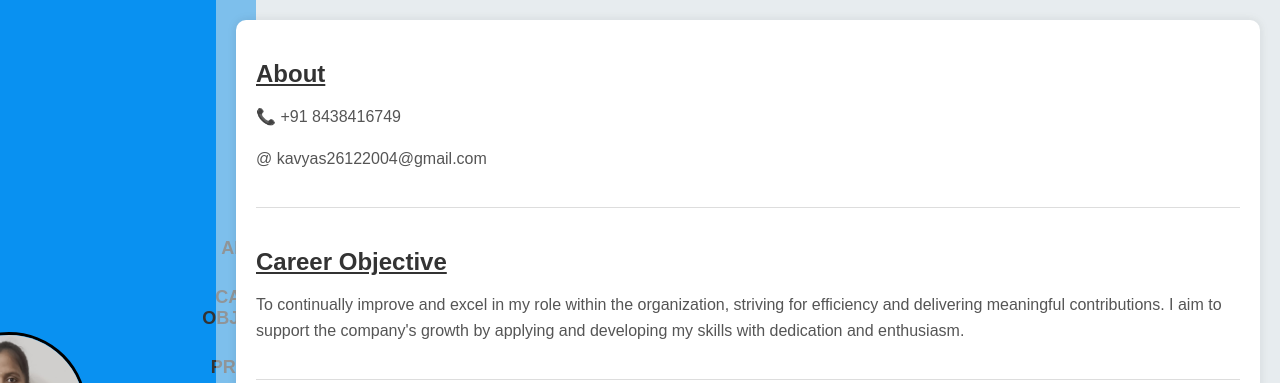
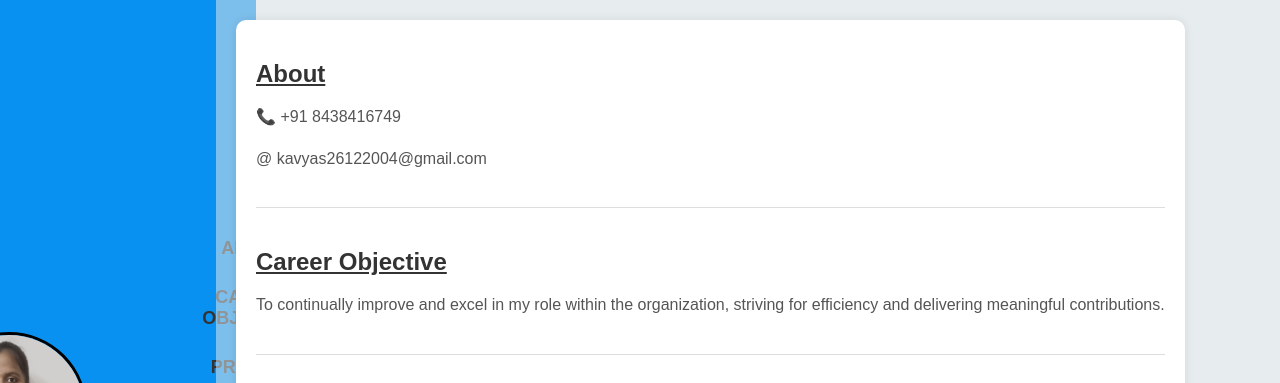
Before and after one commit to kavya-senthilkumar/exp2, a plain HTML site: page index.html in a window 1280 px wide. Shown: the top 383 px of the page. Drawn offline with Linux system fonts and the light colour scheme.

Commit message:
index.html

```diff
--- a/index.html
+++ b/index.html
@@ -11,7 +11,6 @@
             <img src="img1.jpg" alt="Profile Picture" class="profile-picture">
             <div class="header-info">
                 <h1>Kavya S</h1>
-
             </div>
             <div class="menu">
                 <a href="#about">ABOUT</a><br>
@@ -32,8 +31,7 @@
             </section>
             <section id="career-objective" class="section">
                 <h2>Career Objective</h2>
-                <p> To continually improve and excel in my role within the organization, striving for efficiency and delivering meaningful contributions. I aim to support the company's growth by applying and developing my skills with dedication and enthusiasm.</p>
-
+                <p> To continually improve and excel in my role within the organization, striving for efficiency and delivering meaningful contributions.</p>
             </section>
             <section id="projects" class="section">
                 <h2>Projects</h2>
```
